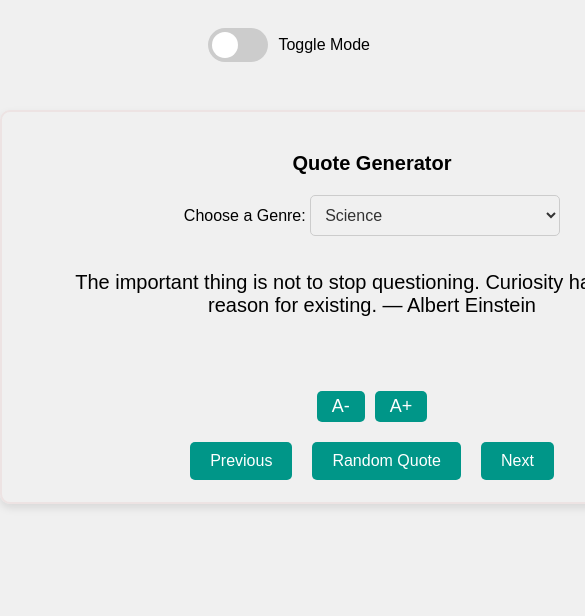
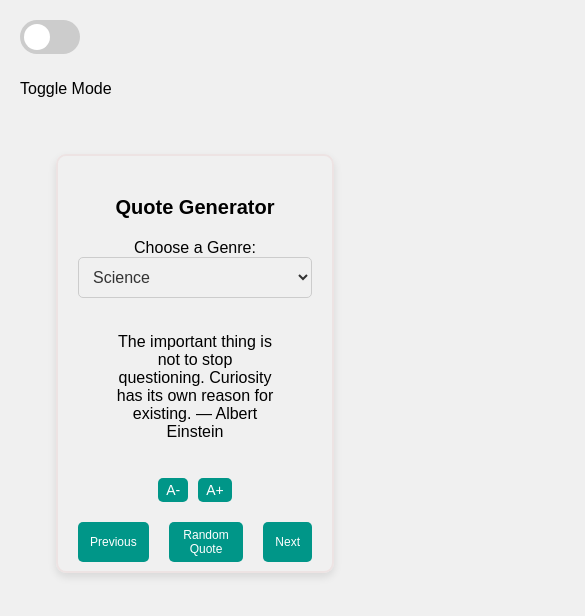
Before and after one commit to awalrujaa/quote-generator, a plain HTML site: page index.html in a window 390 px wide. Shown: the top 616 px of the page, 585 px wide, since content can reach past the window. Drawn offline with Linux system fonts and the light colour scheme.

Commit message:
Added media query for responsiveness

```diff
--- a/main.js
+++ b/main.js
@@ -91,7 +91,7 @@ document.addEventListener('DOMContentLoaded', () => {
     let currentFontSize = 20; // Initial font size in pixels
 
     increaseFontBtn.addEventListener('click', () => {
-        if (currentFontSize < 40) { // Maximum font size
+        if (currentFontSize < 25) { // Maximum font size
             currentFontSize += 2;
             output.style.fontSize = `${currentFontSize}px`;
         }
--- a/style.css
+++ b/style.css
@@ -72,8 +72,9 @@ body.dark-mode .slider:before {
 
 #container {
     border: 2px solid rgb(237, 227, 227);
-    height: 350px; /* Allow container to expand with content */
-    width: 700px;
+    height: 375px; /* Allow container to expand with content */
+    width: 60%;
+    max-width: 700px;
     margin: 20px auto; /* Center container and add margin */
     text-align: center;
     padding: 20px;
@@ -91,6 +92,7 @@ body.dark-mode #container {
 /* Container for buttons */
 .button-container {
     display: flex;
+    flex-wrap: wraps;
     justify-content: center; /* Center the buttons horizontally */
     gap: 20px; /* Space between buttons */
     margin-top: 20px; /* Space above the button container */
@@ -115,7 +117,7 @@ button:hover {
 
 #output {
     margin: 10px;
-    height: 75px;
+    height: 100px;
     font-size: 20px;
     padding: 25px;
 }
@@ -169,3 +171,50 @@ select:focus {
 .font-size-controls button:hover {
     background-color: #00796B; /* Even darker teal on hover */
 }
+
+/* Media Queries for Responsiveness */
+@media (max-width: 768px) {
+    .toggle-container {
+        flex-direction: column; /* Stack toggle and text vertically */
+        align-items: flex-start; /* Align to the start */
+    }
+
+    .toggle-switch {
+        margin-right: 0;
+        margin-bottom: 10px; /* Space between switch and text */
+    }
+
+    #heading {
+        font-size: 20px;
+    }
+
+    button {
+        padding: 8px 16px; /* Adjust button padding for smaller screens */
+        font-size: 14px;
+    }
+
+    #output {
+        font-size: 18px;
+    }
+
+    .font-size-controls button {
+        padding: 5px 10px; /* Adjust padding for font size buttons */
+        font-size: 16px;
+    }
+}
+
+@media (max-width: 480px) {
+    button {
+        padding: 6px 12px; /* Further adjust button padding */
+        font-size: 12px;
+    }
+
+    #output {
+        font-size: 16px;
+    }
+
+    .font-size-controls button {
+        padding: 4px 8px;
+        font-size: 14px;
+    }
+}
```
